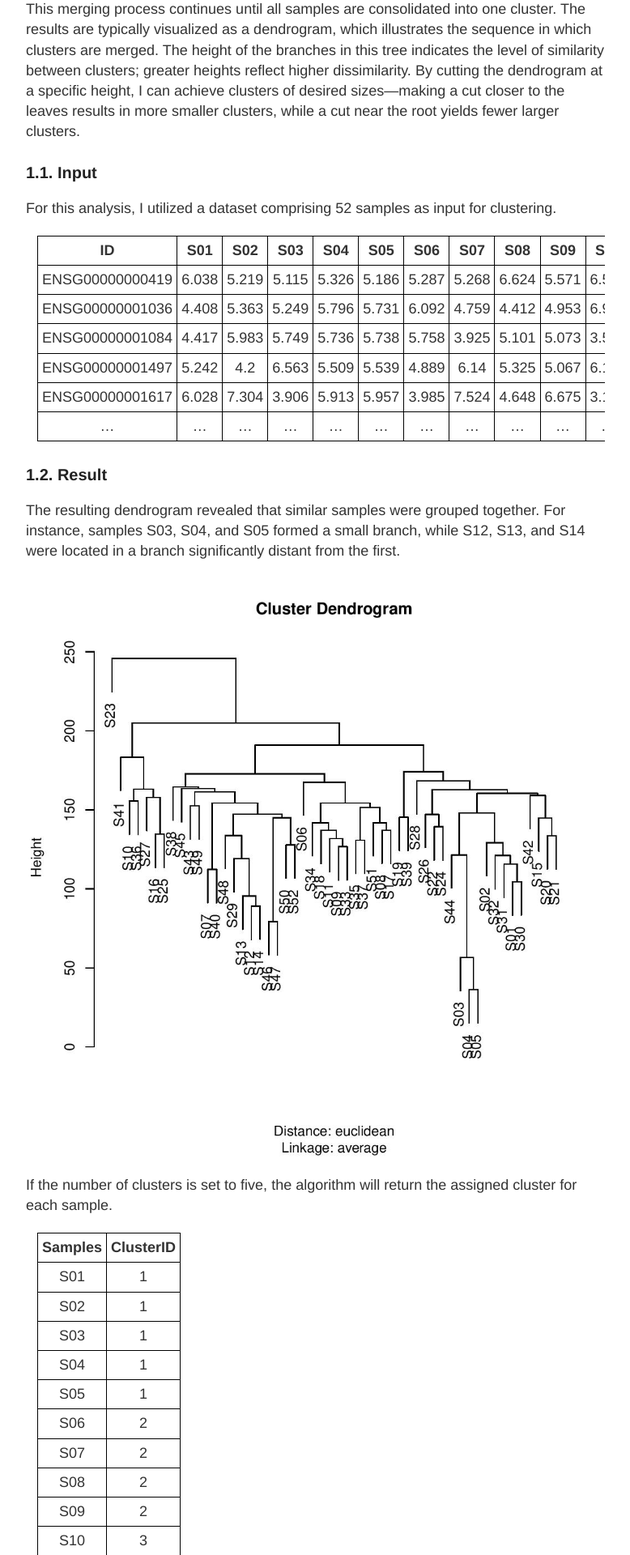
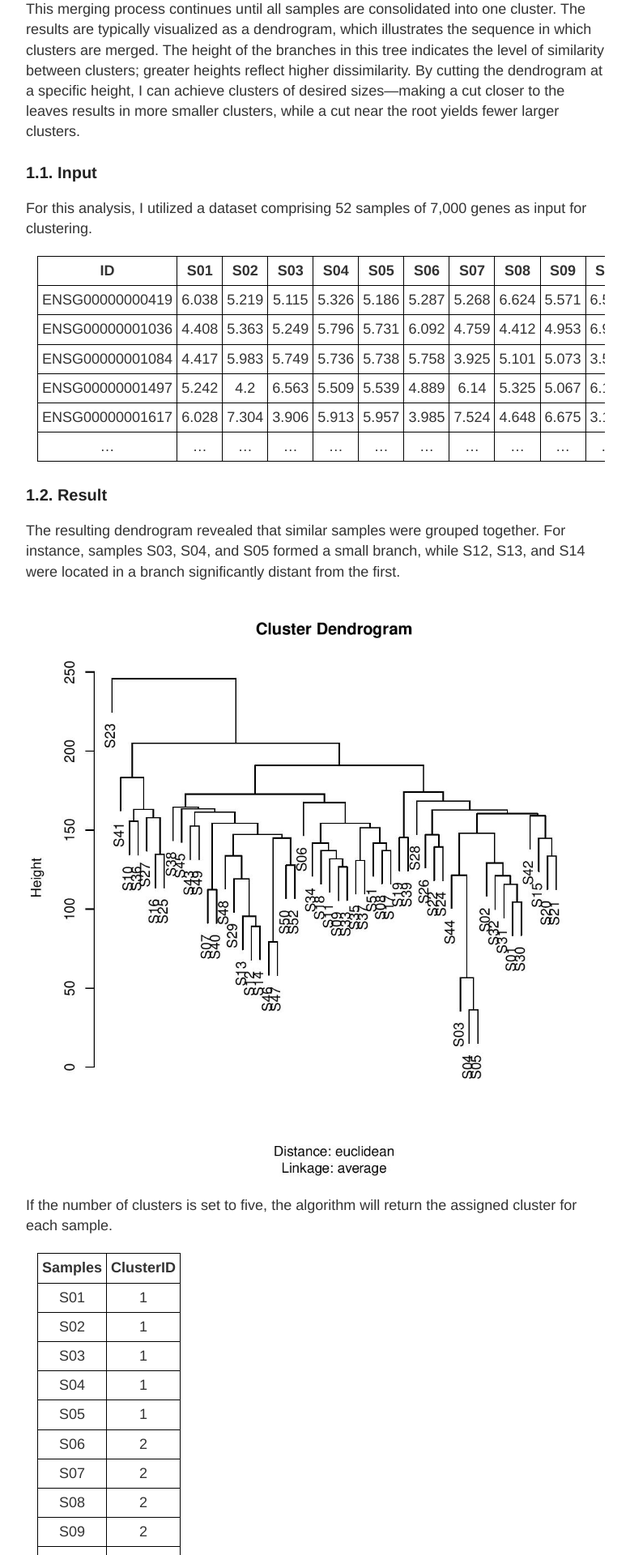
Before and after one commit to vanngocthuyla/Data_Analysis, a Jekyll site: the page built from _pages/omics/clustering.md, in a window 1280 px wide. Shown: the part 602-2522 px from the top of the page at 81% size, without its empty margins (248-1026 px from the left). Built offline with Jekyll 4.4.1, drawn with Linux system fonts in a browser that asks for light colours; our own code applies the rules of GitHub Pages for plain Markdown files.

Commit message:
Update clustering.md

```diff
--- a/_pages/omics/clustering.md
+++ b/_pages/omics/clustering.md
@@ -8,7 +8,7 @@ In this study, I applied agglomerative (bottom-up) hierarchical clustering, whic
 
 ### 1.1. Input
 
-For this analysis, I utilized a dataset comprising 52 samples as input for clustering.
+For this analysis, I utilized a dataset comprising 52 samples of 7,000 genes as input for clustering.
 
 |ID|S01|S02|S03|S04|S05|S06|S07|S08|S09|S10|S11|S12|S13|S14|S15|S16|S17|S18|S19|S20|S21|S22|S23|S24|S25|S26|S27|S28|S29|S30|S31|S32|S33|S34|S35|S36|S37|S38|S39|S40|S41|S42|S43|S44|S45|S46|S47|S48|S49|S50|S51|S52|
 |:-:|:-:|:-:|:-:|:-:|:-:|:-:|:-:|:-:|:-:|:-:|:-:|:-:|:-:|:-:|:-:|:-:|:-:|:-:|:-:|:-:|:-:|:-:|:-:|:-:|:-:|:-:|:-:|:-:|:-:|:-:|:-:|:-:|:-:|:-:|:-:|:-:|:-:|:-:|:-:|:-:|:-:|:-:|:-:|:-:|:-:|:-:|:-:|:-:|:-:|:-:|:-:|:-:|
```
